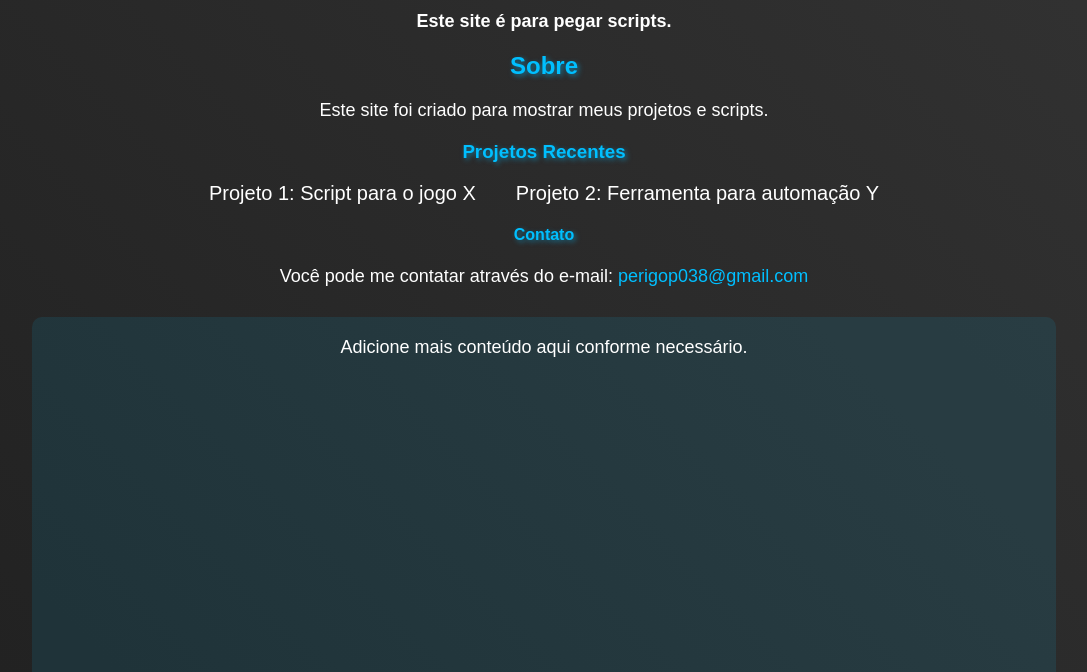
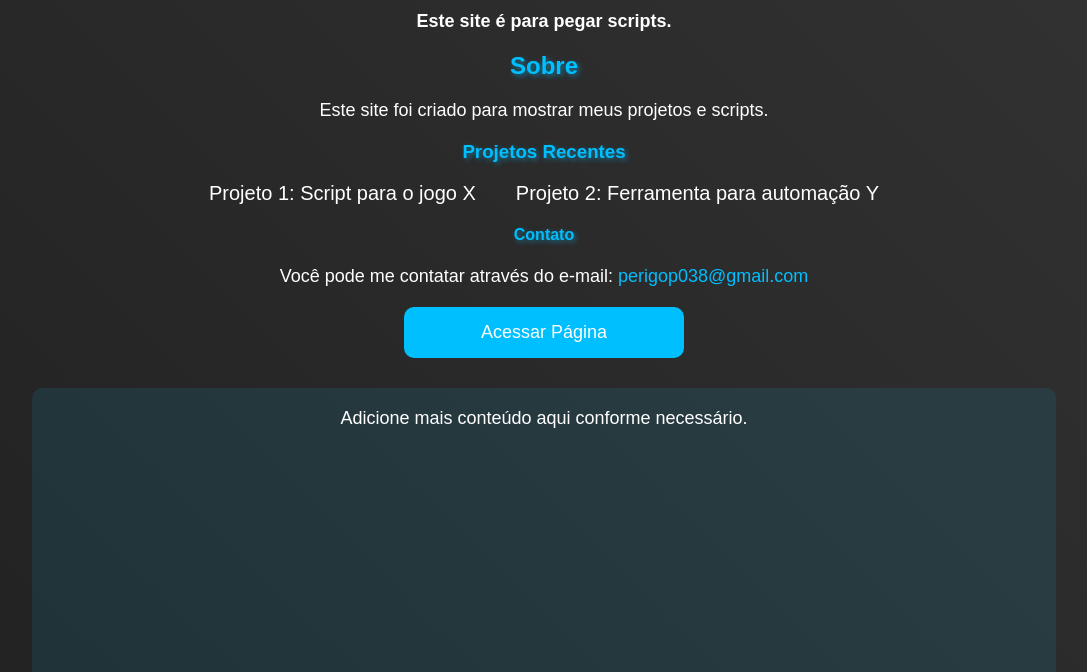
Before and after one commit to RAFAELYSGEGEGEGG/-Rafael1234, a plain HTML site: page index.html in a window 1280 px wide. Shown: the part 128-800 px from the top of the page, without its empty margins (96-1183 px from the left). Drawn offline with Linux system fonts and the light colour scheme.

Commit message:
index.html
Signed-off-by: RAFAELYSGEGEGEGG <marymartins5821@gmail.com>

```diff
--- a/index.html
+++ b/index.html
@@ -66,6 +66,25 @@
             margin-top: 30px;
             border-radius: 10px;
         }
+
+        /* Estilo para o botão */
+        .styled-button {
+            display: block;
+            width: 250px;
+            margin: 20px auto;
+            padding: 15px;
+            background-color: #00bfff;
+            color: #fff;
+            text-align: center;
+            border-radius: 10px;
+            font-size: 18px;
+            transition: background-color 0.3s ease;
+            text-decoration: none;
+        }
+
+        .styled-button:hover {
+            background-color: #009acd;
+        }
     </style>
 </head>
 <body>
@@ -85,6 +104,9 @@
         <h4>Contato</h4>
         <p>Você pode me contatar através do e-mail: <a href="mailto:perigop038@gmail.com">perigop038@gmail.com</a></p>
 
+        <!-- Botão Estilizado -->
+        <a href="https://aluno.sereduc.com/" class="styled-button">Acessar Página</a>
+
         <!-- Espaço para mais conteúdo -->
         <div class="tech-space">
             <p style="text-align:center; padding-top: 20px;">Adicione mais conteúdo aqui conforme necessário.</p>
```
